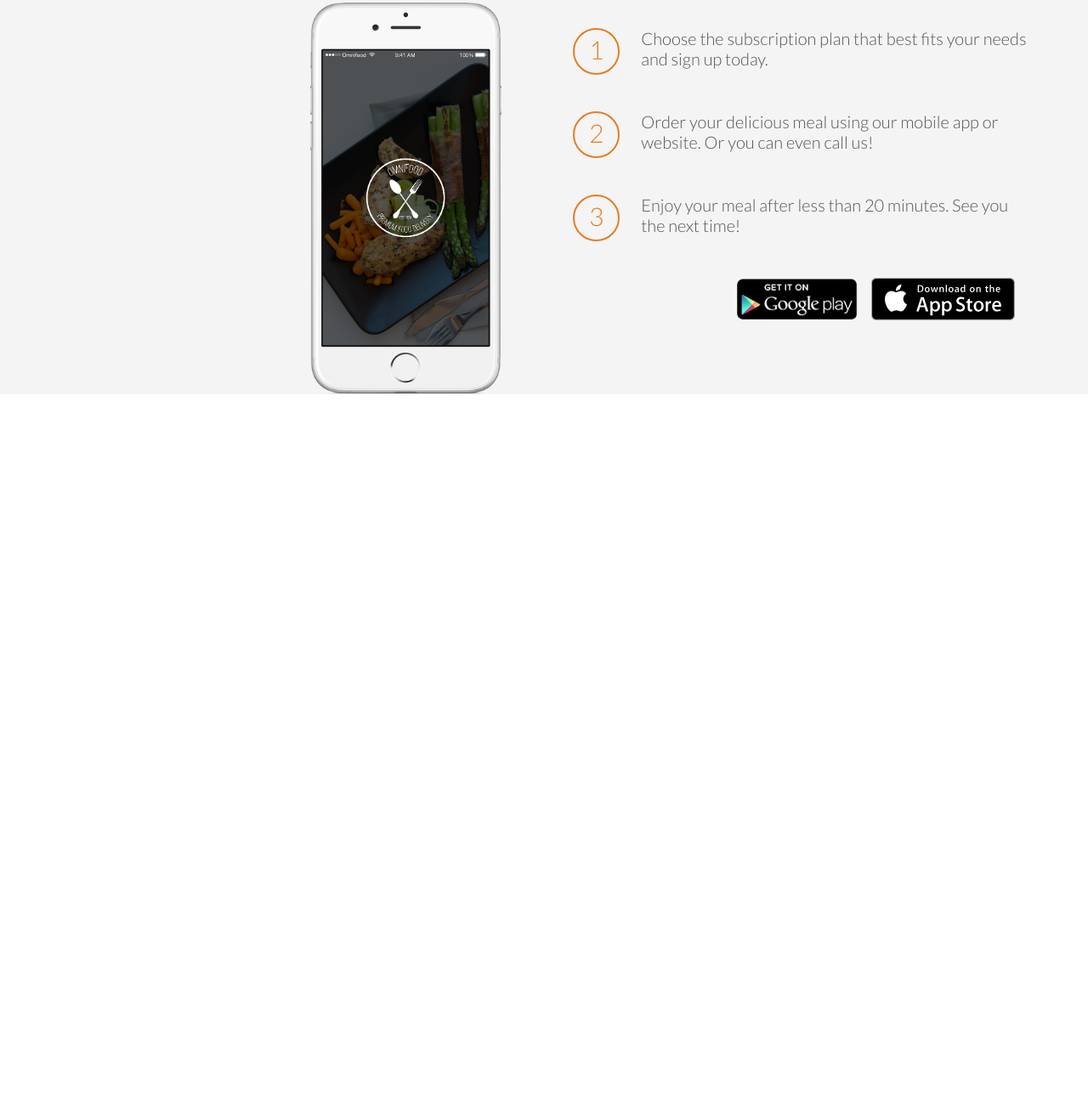
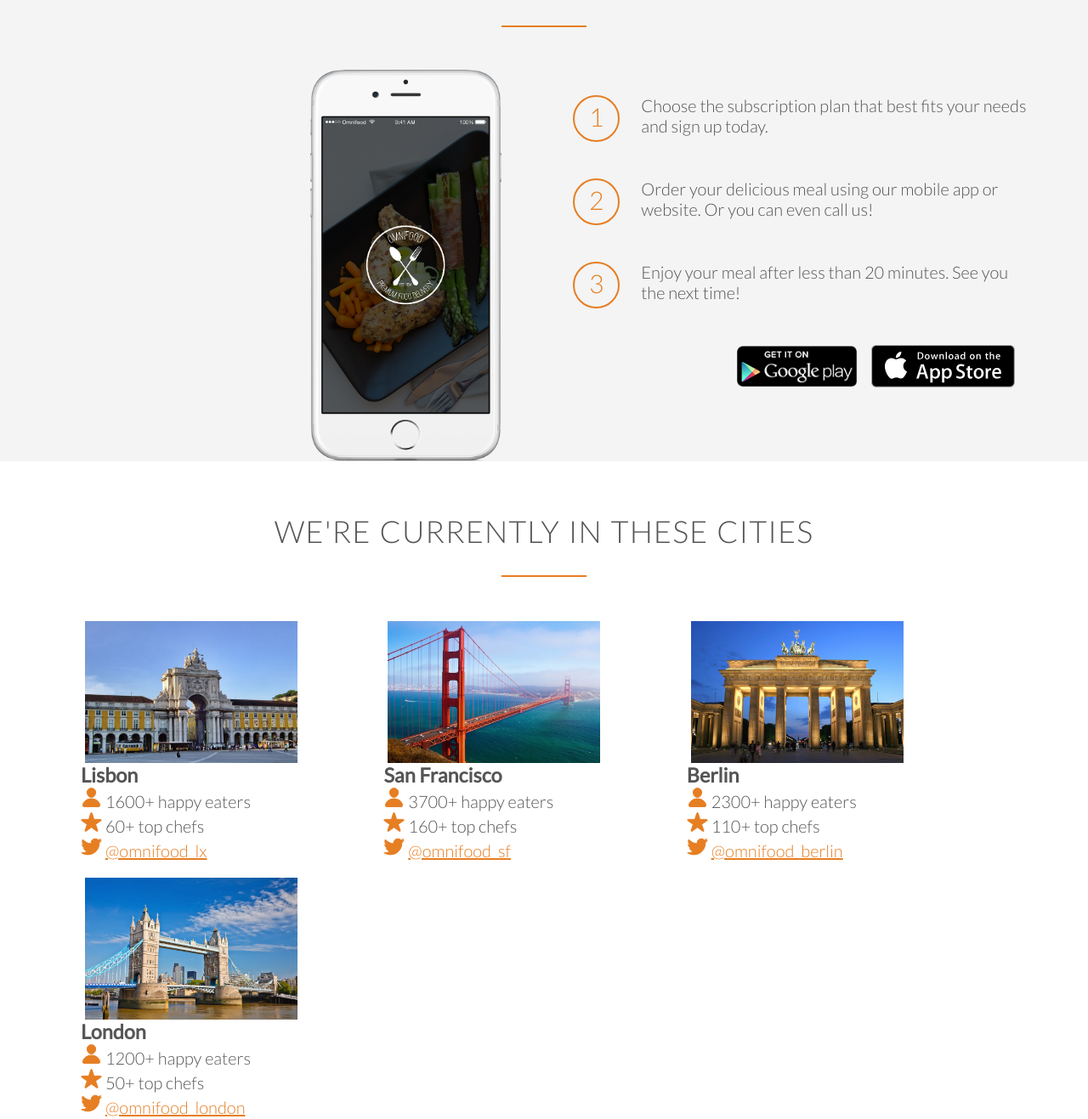
Before and after one commit to SnowmanZak/CSET115_Website, a plain HTML site: page index.html in a window 1280 px wide. Shown: the part 1999-3316 px from the top of the page at 85% size. Before the commit the page ends 2493 px from the top, so only its background shows below. Drawn offline with nearby package versions, Linux system fonts and the light colour scheme.

Commit message:
finished cities section

```diff
--- a/Resources/styles.css
+++ b/Resources/styles.css
@@ -170,7 +170,7 @@ ion-icon{
 .install{
     margin-top: 30px;
     background-color: #f4f4f4;;
-    margin-bottom: 30px;
+    margin-bottom: 60px;
 }
 .row_install {
     max-width: 1140px;
@@ -228,3 +228,26 @@ ion-icon{
     width: auto;
     margin: 0;
 }
+.cities{
+    padding: 0.2%;
+}
+.city{
+    display: inline-block;
+    margin-left: 92.5px;
+}
+.city img{
+    width: 250px;
+    height: auto;
+    margin-left: 5px;
+    margin-right: 5px;
+
+}
+.city ion-icon{
+    font-size: 25px;
+    color: #e67e22;
+    stroke-width: 20px;
+}
+.city_feature a{
+    color: #e67e22;
+    text-decoration: underline;
+}
--- a/index.html
+++ b/index.html
@@ -97,7 +97,77 @@
                 <a href="#" class="btn-app"><img src="Resources/img/download-app-android.png" alt=""></a>
             </div>
         </div>
-
+    </section>
+    <section class="locations">
+        <div class="title">
+            <h2>We're currently in these cities</h2>
+        </div>
+        <div class="cities">
+            <div class="city">
+                <img src="Resources/img/lisbon-3.jpg" alt="">
+                <h3>Lisbon</h3>
+                <div class="city_feature">
+                    <ion-icon name="person"></ion-icon>
+                    1600+ happy eaters
+                </div>
+                <div class="city_feature">
+                    <ion-icon name="star"></ion-icon>
+                    60+ top chefs
+                </div>
+                <div class="city_feature">
+                    <ion-icon name="logo-twitter"></ion-icon>
+                    <a href="#">@omnifood_lx</a>
+                </div>
+            </div>
+            <div class="city">
+                <img src="Resources/img/san-francisco.jpg" alt="">
+                <h3>San Francisco</h3>
+                <div class="city_feature">
+                    <ion-icon name="person"></ion-icon>
+                    3700+ happy eaters
+                </div>
+                <div class="city_feature">
+                    <ion-icon name="star"></ion-icon>
+                    160+ top chefs
+                </div>
+                <div class="city_feature">
+                    <ion-icon name="logo-twitter"></ion-icon>
+                    <a href="#">@omnifood_sf</a>
+                </div>
+            </div>
+            <div class="city">
+                <img src="Resources/img/berlin.jpg" alt="">
+                <h3>Berlin</h3>
+                <div class="city_feature">
+                    <ion-icon name="person"></ion-icon>
+                    2300+ happy eaters
+                </div>
+                <div class="city_feature">
+                    <ion-icon name="star"></ion-icon>
+                    110+ top chefs
+                </div>
+                <div class="city_feature">
+                    <ion-icon name="logo-twitter"></ion-icon>
+                    <a href="#">@omnifood_berlin</a>
+                </div>
+            </div>
+            <div class="city">
+                <img src="Resources/img/london.jpg" alt="">
+                <h3>London</h3>
+                <div class="city_feature">
+                    <ion-icon name="person"></ion-icon>
+                    1200+ happy eaters
+                </div>
+                <div class="city_feature">
+                    <ion-icon name="star"></ion-icon>
+                    50+ top chefs
+                </div>
+                <div class="city_feature">
+                    <ion-icon name="logo-twitter"></ion-icon>
+                    <a href="#">@omnifood_london</a>
+                </div>
+            </div>
+        </div>
     </section>
 
 
```
